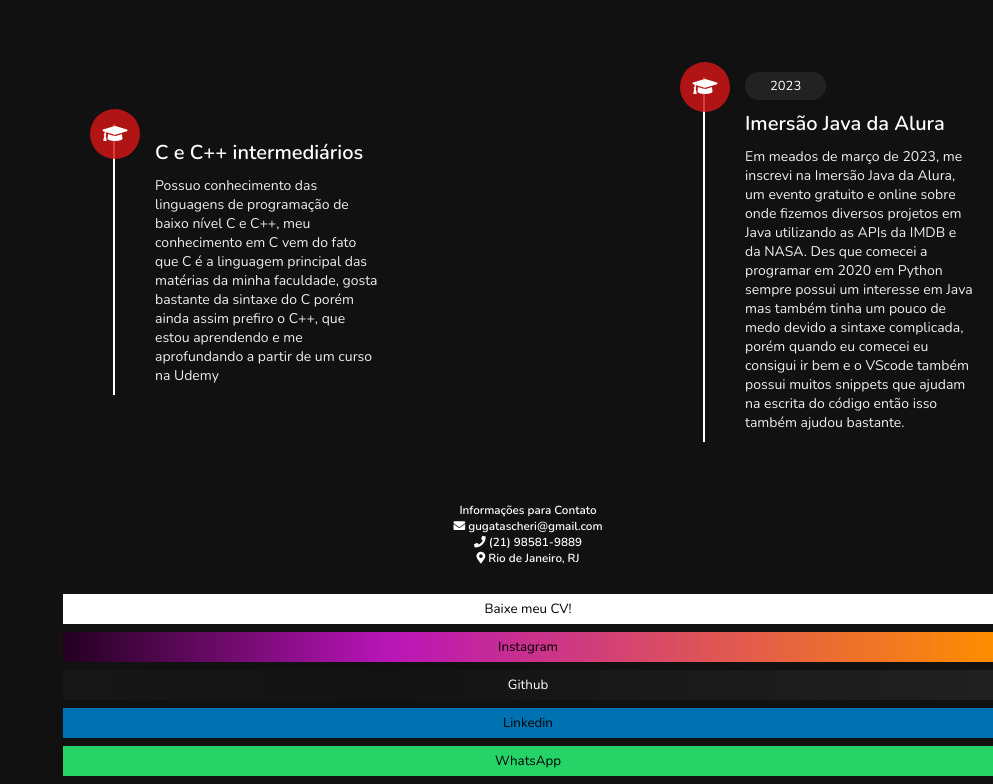
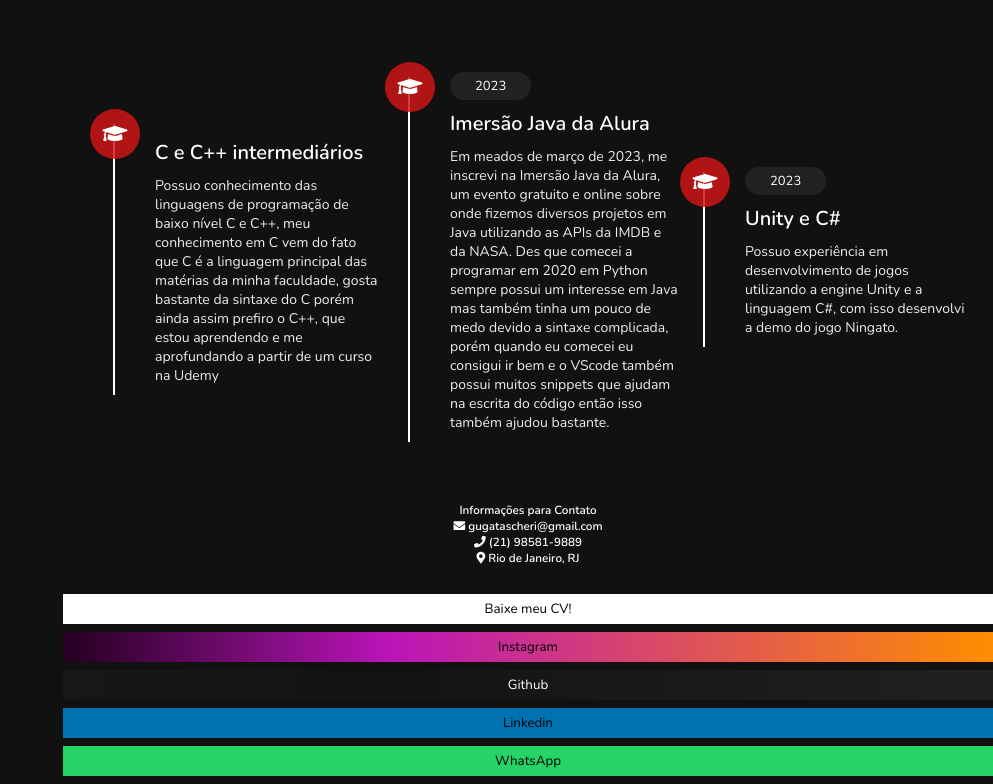
Before and after one commit to Vatsu04/Site_Pessoal_Gustavo, a plain HTML site: page index.html in a window 1280 px wide. Shown: the part 2196-2980 px from the top of the page, without its empty margins (287-1280 px from the left). Drawn offline with nearby package versions, Linux system fonts and the light colour scheme.

Commit message:
Update index.html

```diff
--- a/index.html
+++ b/index.html
@@ -195,6 +195,15 @@ Sistema Operacionais: Windows 10, Linux
 
             </div>
 
+            <div class="box">
+                <i class="fas fa-graduation-cap"></i>
+                <span>2023</span>
+                <h3>Unity e C#</h3>
+                <p>Possuo experiência em desenvolvimento de jogos utilizando a engine Unity e a linguagem C#, com isso desenvolvi a demo do jogo Ningato.</p>
+
+
+            </div>
+
 
 
 
```
